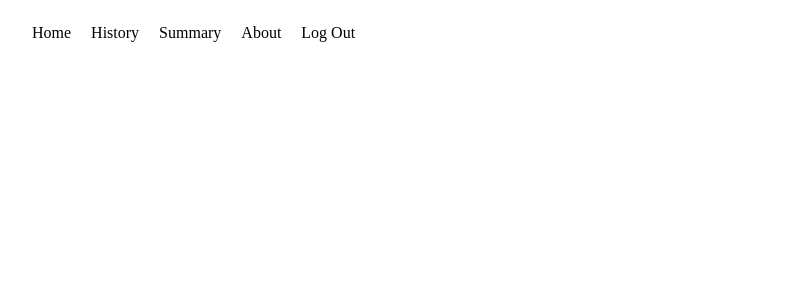
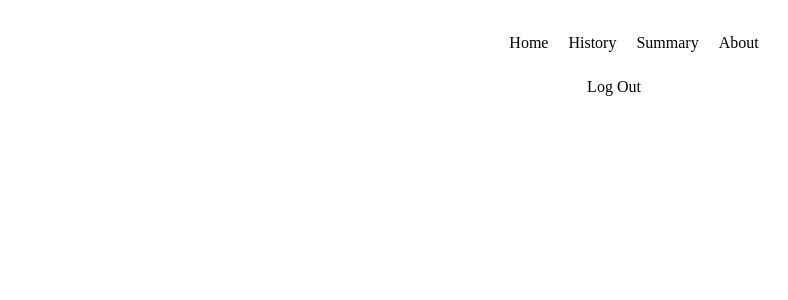
Before and after one commit to narrwep27/full_stack_PERN_anchr, a React (Create React App) app in the folder client/: page /About in a window 1280 px wide. Shown: the top 300 px of the page, without its empty margins (26-814 px from the left). Built offline with nearby package versions, Linux system fonts and the light colour scheme.

Commit message:
Working on Nav styling

```diff
--- a/client/src/App.css
+++ b/client/src/App.css
@@ -98,18 +98,14 @@ a:hover {
   text-decoration: underline;
 }
 
-.Nav {
+.nav-items-container {
+  margin: 0 auto;
   display: flex;
-  justify-content: space-between;
-}
-
-.nav-div {
-  margin: 0 auto;
-
+  justify-content: space-around;
 }
 
 .nav-items {
   margin: 10px;
-  display: inline;
+  display: inline-flex;
   list-style: none;
 }
--- a/client/src/component/Nav.jsx
+++ b/client/src/component/Nav.jsx
@@ -11,8 +11,8 @@ export default function Nav(props) {
   return (
     <div className="Nav">
       <nav>
-        <div classaName="nav-div">
-          <ul>
+        <div class='nav-items-container'>
+        <ul>
             <li className='nav-items'>
               <Link to="/home">Home</Link>
             </li>
@@ -25,11 +25,15 @@ export default function Nav(props) {
             <li className='nav-items'>
               <Link to="/about">About</Link>
             </li>
+            </ul>
+            </div>
+
+            <div className='nav-items-container'>
             <Link to="/">
-              <li  className='nav-items' onClick={logout}>Log Out</li>
+              Log Out
             </Link>
-          </ul>
-        </div>
+
+          </div>
       </nav>
     </div>
   );
```
